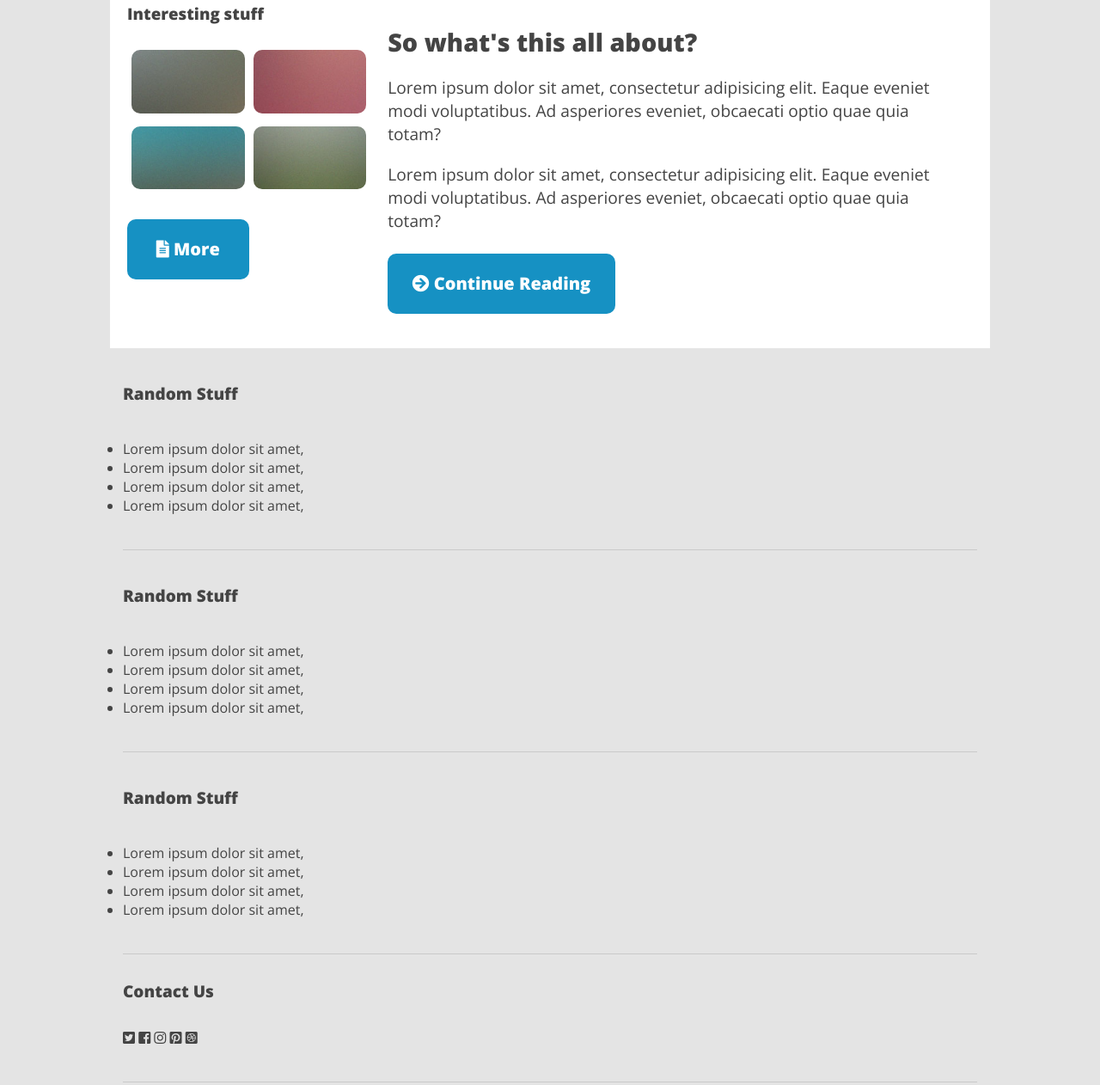
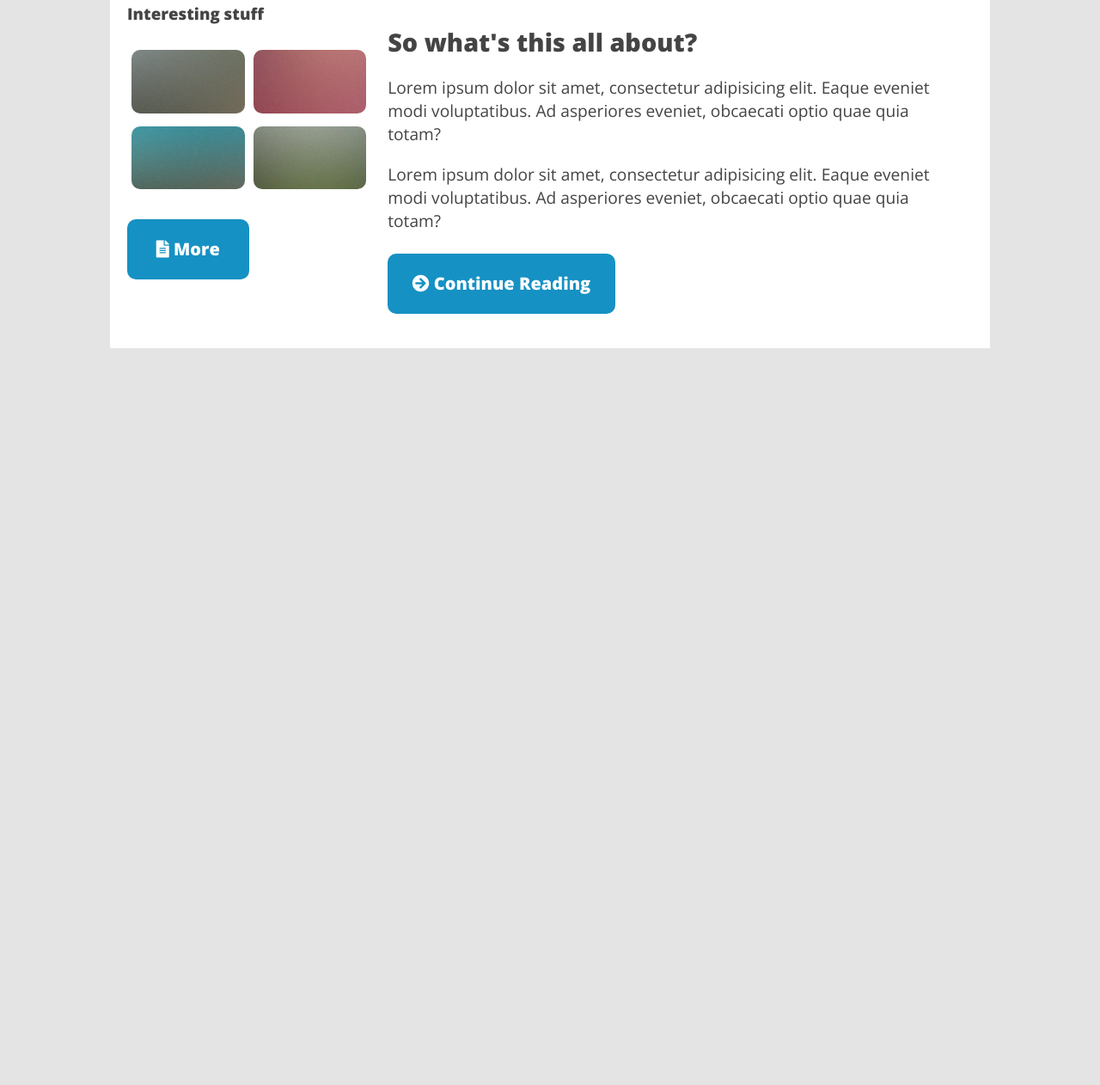
Before and after one commit to kostkaczekolady/Verti, a plain HTML site: page index.html in a window 1280 px wide. Shown: the part 1053-2315 px from the top of the page at 86% size. After the commit the page ends 1498 px from the top, so only its background shows below. Drawn offline with nearby package versions, Linux system fonts and the light colour scheme.

Commit message:
poprawa sekcji

```diff
--- a/index.html
+++ b/index.html
@@ -106,50 +106,55 @@
     </section>
 
 
-    <footer>
-        <div class="conatiner">
-            <div class="divroboczy">
-                <div class="footer_text">
-                  <h3>Random Stuff</h3>
-                    <ul>
-                        <li>Lorem ipsum dolor sit amet, </li>
-                        <li>Lorem ipsum dolor sit amet, </li>
-                        <li>Lorem ipsum dolor sit amet, </li>
-                        <li>Lorem ipsum dolor sit amet, </li>
-                    </ul>
-                </div>
-                <div class="footer_text">
-                  <h3>Random Stuff</h3>
-                    <ul>
-                        <li>Lorem ipsum dolor sit amet, </li>
-                        <li>Lorem ipsum dolor sit amet, </li>
-                        <li>Lorem ipsum dolor sit amet, </li>
-                        <li>Lorem ipsum dolor sit amet, </li>
-                    </ul>
-                </div>
-                <div class="footer_text">
-                  <h3>Random Stuff</h3>
-                    <ul>
-                        <li>Lorem ipsum dolor sit amet, </li>
-                        <li>Lorem ipsum dolor sit amet, </li>
-                        <li>Lorem ipsum dolor sit amet, </li>
-                        <li>Lorem ipsum dolor sit amet, </li>
-                    </ul>
-                </div>
+    <!--<footer>-->
+        <!--<div class="conatiner">-->
+            <!--<div class="divroboczy">-->
+                <!--&lt;!&ndash;<div class="footer_text">&ndash;&gt;-->
+                  <!--&lt;!&ndash;<h3>Random Stuff</h3>&ndash;&gt;-->
+                    <!--&lt;!&ndash;<ul>&ndash;&gt;-->
+                        <!--&lt;!&ndash;<li>Lorem ipsum dolor sit amet, </li>&ndash;&gt;-->
+                        <!--&lt;!&ndash;<li>Lorem ipsum dolor sit amet, </li>&ndash;&gt;-->
+                        <!--&lt;!&ndash;<li>Lorem ipsum dolor sit amet, </li>&ndash;&gt;-->
+                        <!--&lt;!&ndash;<li>Lorem ipsum dolor sit amet, </li>&ndash;&gt;-->
+                    <!--&lt;!&ndash;</ul>&ndash;&gt;-->
+                <!--&lt;!&ndash;</div>&ndash;&gt;-->
+                <!--&lt;!&ndash;<div class="footer_text">&ndash;&gt;-->
+                  <!--&lt;!&ndash;<h3>Random Stuff</h3>&ndash;&gt;-->
+                    <!--&lt;!&ndash;<ul>&ndash;&gt;-->
+                        <!--&lt;!&ndash;<li>Lorem ipsum dolor sit amet, </li>&ndash;&gt;-->
+                        <!--&lt;!&ndash;<li>Lorem ipsum dolor sit amet, </li>&ndash;&gt;-->
+                        <!--&lt;!&ndash;<li>Lorem ipsum dolor sit amet, </li>&ndash;&gt;-->
+                        <!--&lt;!&ndash;<li>Lorem ipsum dolor sit amet, </li>&ndash;&gt;-->
+                    <!--&lt;!&ndash;</ul>&ndash;&gt;-->
+                <!--&lt;!&ndash;</div>&ndash;&gt;-->
+                <!--&lt;!&ndash;<div class="footer_text">&ndash;&gt;-->
+                  <!--&lt;!&ndash;<h3>Random Stuff</h3>&ndash;&gt;-->
+                    <!--&lt;!&ndash;<ul>&ndash;&gt;-->
+                        <!--&lt;!&ndash;<li>Lorem ipsum dolor sit amet, </li>&ndash;&gt;-->
+                        <!--&lt;!&ndash;<li>Lorem ipsum dolor sit amet, </li>&ndash;&gt;-->
+                        <!--&lt;!&ndash;<li>Lorem ipsum dolor sit amet, </li>&ndash;&gt;-->
+                        <!--&lt;!&ndash;<li>Lorem ipsum dolor sit amet, </li>&ndash;&gt;-->
+                    <!--&lt;!&ndash;</ul>&ndash;&gt;-->
+                <!--&lt;!&ndash;</div>&ndash;&gt;-->
 
-                <div class="footer_contact">
-                    <h3> Contact Us</h3>
-                    <div class="footer_icon">
-                        <i class="fab fa-twitter-square"></i>
-                        <i class="fab fa-facebook-square"></i>
-                        <i class="fab fa-instagram"></i>
-                        <i class="fab fa-pinterest-square"></i>
-                        <i class="fab fa-dribbble-square"></i>
-                    </div>
-                </div>
-            </div>
-        </div>
-    </footer>
+                <!--<div class="footer_contact">-->
+                    <!--<h3> Contact Us</h3>-->
+                    <!--<div class="footer_icon">-->
+                        <!--<i class="fab fa-twitter-square"></i>-->
+                        <!--<i class="fab fa-facebook-square"></i>-->
+                        <!--<i class="fab fa-instagram"></i>-->
+                        <!--<i class="fab fa-pinterest-square"></i>-->
+                        <!--<i class="fab fa-dribbble-square"></i>-->
+                    <!--</div>-->
+                    <!--&lt;!&ndash;<div class="adres">&ndash;&gt;-->
+                        <!--&lt;!&ndash;<p>abc</p>&ndash;&gt;-->
+                        <!--&lt;!&ndash;<p>bca</p>&ndash;&gt;-->
+                        <!--&lt;!&ndash;<p>cab</p>&ndash;&gt;-->
+                    <!--&lt;!&ndash;</div>&ndash;&gt;-->
+                <!--</div>-->
+            <!--</div>-->
+        <!--</div>-->
+    <!--</footer>-->
 
 </div>
 
--- a/scss/main.scss
+++ b/scss/main.scss
@@ -354,15 +354,18 @@ $desktop-width: 1024px;
         }
       }
     }
-    //adress {
-    //  p {
-    //    color: #444444;
-    //    font-size: 15px;
-    //    line-height: 30px;
-    //  }
-    //}
+    adress {
+      p {
+        color: #444444;
+        font-size: 15px;
+        line-height: 30px;
+      }
+    }
 
   }
+
+
+
   //footer {
   //  width: 100%;
   //  display: flex;
```
Also changed, not shown: css/main.css.
